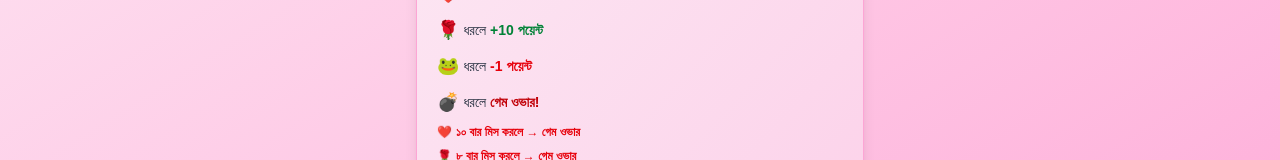
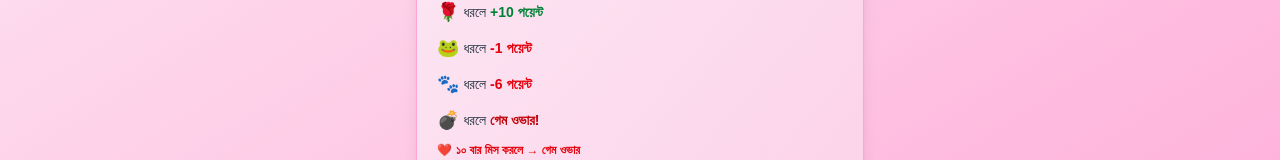
Before and after one commit to SISIYAM/maishuu-mood-thik-koro-game, a Next.js app: page / in a window 1280 px wide. Both pictures are taken after a click on the button "দেখতে চাও না, সামনে কী আছে? তবে প্রেস করো huh 😖". Shown: the part 306-466 px from the top of the page. Built offline with nearby package versions, Linux system fonts and the light colour scheme; no server answers.

Commit message:
change point logic

```diff
--- a/app/page.js
+++ b/app/page.js
@@ -222,6 +222,11 @@ export default function MoodGame() {
         type = "negative";
         playSound("click");
         break;
+      case "🐾":
+        points = -6;
+        type = "negative";
+        playSound("click");
+        break;
       case "💣":
         type = "bomb";
         points = 0;
--- a/components/Instruction.js
+++ b/components/Instruction.js
@@ -48,6 +48,10 @@ function Instruction({ setGameStarted, highScore }) {
         <li className="flex items-center gap-1">
           <span className="text-green-600 text-lg">🐸</span> ধরলে{" "}
           <b className="text-red-600">-1 পয়েন্ট</b>
+        </li>
+        <li className="flex items-center gap-1">
+          <span className="text-green-600 text-lg">🐾</span> ধরলে{" "}
+          <b className="text-red-600">-6 পয়েন্ট</b>
         </li>
         <li className="flex items-center gap-1">
           <span className="text-black text-lg">💣</span> ধরলে{" "}
```
